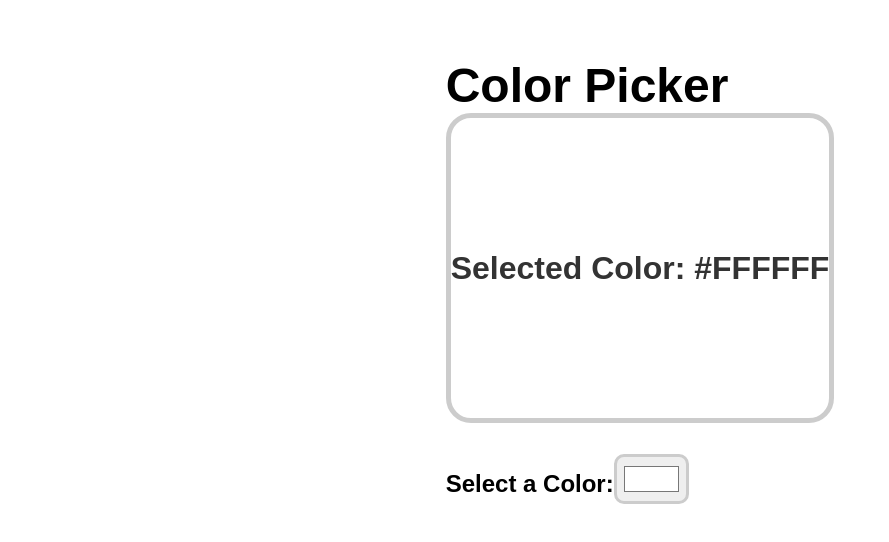
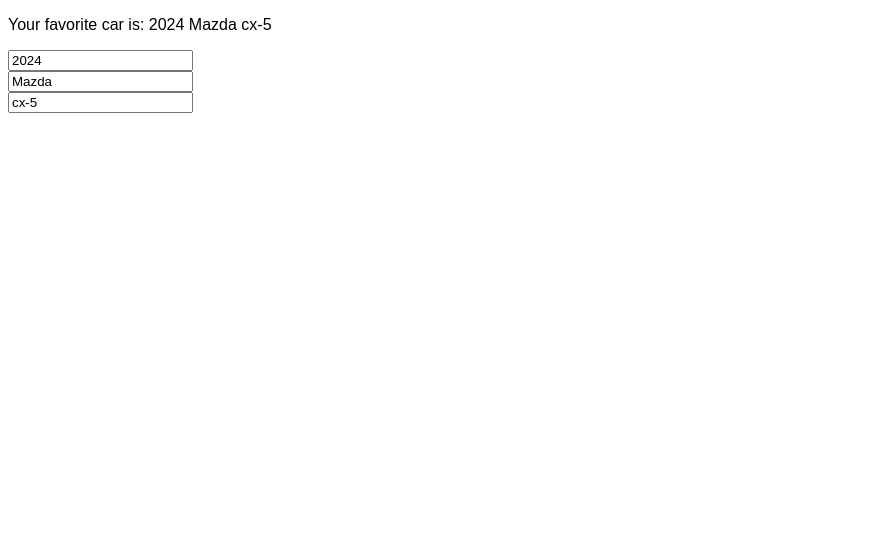
Before and after one commit to EsteAdonis/my-react-app, a React (Vite) app: page / in a window 1280 px wide. Shown: the top 542 px of the page, without its empty margins (0-889 px from the left). Built offline with nearby package versions, Linux system fonts and the light colour scheme.

Commit message:
Update State

```diff
--- a/src/App.jsx
+++ b/src/App.jsx
@@ -1,10 +1,11 @@
-import ColorPiker from "./ColorPicker/ColorPicker"
+
+import UpdateState from "./Update-State/UpdateState"
 
 function App() {
 
   return (
     <>
-      <ColorPiker />
+      <UpdateState />
     </>
   )
 }
--- /dev/null
+++ b/src/Update-State/UpdateState.jsx
@@ -0,0 +1,32 @@
+import React, { useState } from 'react';
+
+function UpdateState() {
+  const [car, setCar] = useState({ year: 2024, make: "Mazda", model: "cx-5" });
+
+  function handleYearChange(event) {
+    setCar(c => ({...c, year: event.target.value}));
+  }
+
+  function handleMakeChange(event) {
+    setCar(c=> ({...c, make: event.target.value}));
+  }
+
+  function handleModelChange(event) {
+    setCar(c => ({...c, model: event.target.value}));
+  }
+
+  return (
+    <div>
+      <p>Your favorite car is: {car.year} {car.make} {car.model}</p>
+
+      <input type="number" value={car.year} onChange={handleYearChange} /> <br />
+      <input type="text" value={car.make} onChange={handleMakeChange} /> <br />
+      <input type="text" value={car.model} onChange={handleModelChange} /> <br />
+
+    </div>
+
+
+  )
+}
+
+export default UpdateState
```
